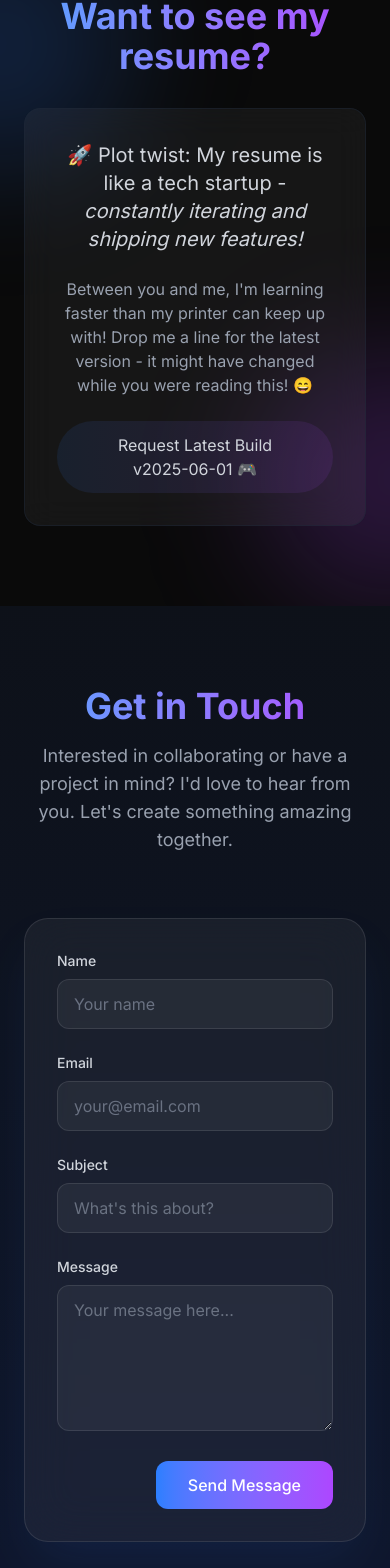
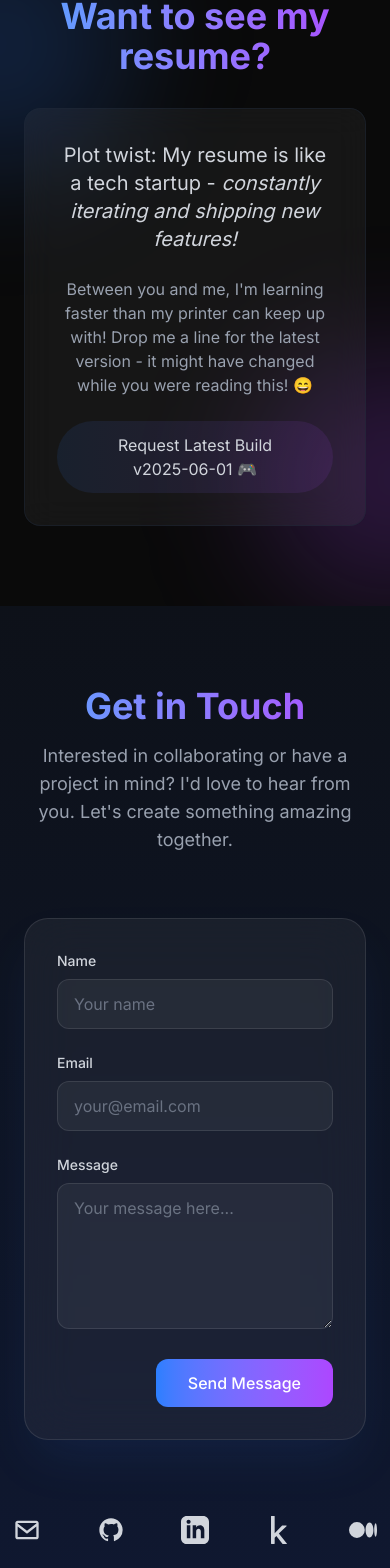
Before and after one commit to nikhilgouthamb/portfolio, a Next.js app: page / in a window 390 px wide. Shown: the part 6727-8295 px from the top of the page. Built offline with nearby package versions, Linux system fonts and the light colour scheme.

Commit message:
refactor: Update contact form, remove Streamlit logo and rocket emoji

```diff
--- a/src/app/page.tsx
+++ b/src/app/page.tsx
@@ -863,7 +863,7 @@ export default function Home() {
             <div className="bg-white/5 backdrop-blur-lg rounded-2xl p-8 border border-gray-800/50 transform hover:scale-105 transition-all duration-300">
               <div className="text-center space-y-6">
                 <div className="text-xl text-gray-300">
-                  🚀 Plot twist: My resume is like a tech startup -
+                  Plot twist: My resume is like a tech startup -
                   <span className="italic"> constantly iterating and shipping new features! </span>
                 </div>
                 <p className="text-gray-400">
@@ -906,7 +906,6 @@ export default function Home() {
 
           <div className={`bg-white/5 backdrop-blur-xl rounded-3xl p-8 md:p-10 shadow-2xl shadow-blue-500/10 border border-white/10 ${styles['interactive-card']}`}>
             <form onSubmit={handleSubmit} className={`space-y-6 ${styles['interactive-card']}`}>
-              <div className="grid md:grid-cols-2 gap-6">
               <div className="space-y-2">
                 <label htmlFor="name" className="block text-sm font-medium text-gray-300">
                   Name
@@ -931,21 +930,6 @@ export default function Home() {
                   name="email"
                   className={`w-full px-4 py-3 bg-white/5 border border-white/10 rounded-xl focus:outline-none focus:ring-2 focus:ring-blue-500 focus:border-transparent transition-all duration-300 text-gray-100 placeholder-gray-500 ${styles['glow-on-hover']}`}
                   placeholder="your@email.com"
-                    required
-                    disabled={isSubmitting}
-                  />
-                </div>
-              </div>
-              <div className="space-y-2">
-                <label htmlFor="subject" className="block text-sm font-medium text-gray-300">
-                  Subject
-                </label>
-                <input
-                  type="text"
-                  id="subject"
-                  name="subject"
-                  className={`w-full px-4 py-3 bg-white/5 border border-white/10 rounded-xl focus:outline-none focus:ring-2 focus:ring-blue-500 focus:border-transparent transition-all duration-300 text-gray-100 placeholder-gray-500 ${styles['glow-on-hover']}`}
-                  placeholder="What's this about?"
                   required
                   disabled={isSubmitting}
                 />
@@ -1047,17 +1031,7 @@ export default function Home() {
                   <path d="M13.54 12a6.8 6.8 0 01-6.77 6.82A6.8 6.8 0 010 12a6.8 6.8 0 016.77-6.82A6.8 6.8 0 0113.54 12zM20.96 12c0 3.54-1.51 6.42-3.38 6.42-1.87 0-3.39-2.88-3.39-6.42s1.52-6.42 3.39-6.42 3.38 2.88 3.38 6.42M24 12c0 3.17-.53 5.75-1.19 5.75-.66 0-1.19-2.58-1.19-5.75s.53-5.75 1.19-5.75C23.47 6.25 24 8.83 24 12z"/>
                 </svg>
               </a>
-              <a
-                href="https://share.streamlit.io/user/nikhilgouthamb"
-                target="_blank"
-                rel="noopener noreferrer"
-                className={`p-3 text-gray-300 hover:text-blue-400 transform transition-all duration-300 rounded-full hover:bg-blue-500/10 hover:shadow-lg hover:shadow-blue-500/25 ${styles['bounce-on-hover']}`}
-                title="Streamlit Projects"
-              >
-                <svg className="w-7 h-7" viewBox="0 0 32 32" fill="currentColor">
-                  <path d="M16 4L6 28h20L16 4zm0 6l7.18 17H8.82L16 10z"/>
-                </svg>
-              </a>
+
             </div>
           </div>
         </div>
```
Lines whose indentation alone changed are shown as unchanged.
